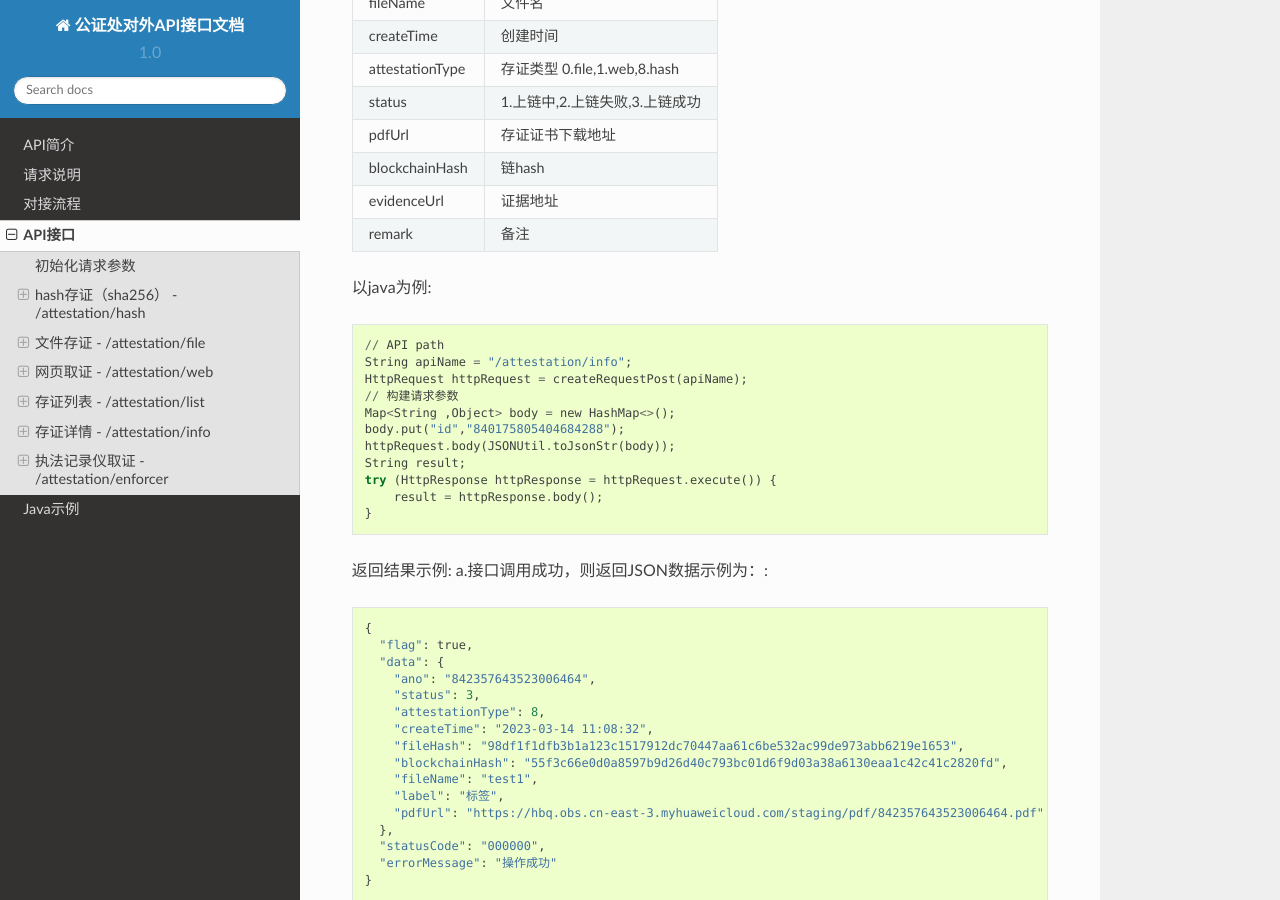
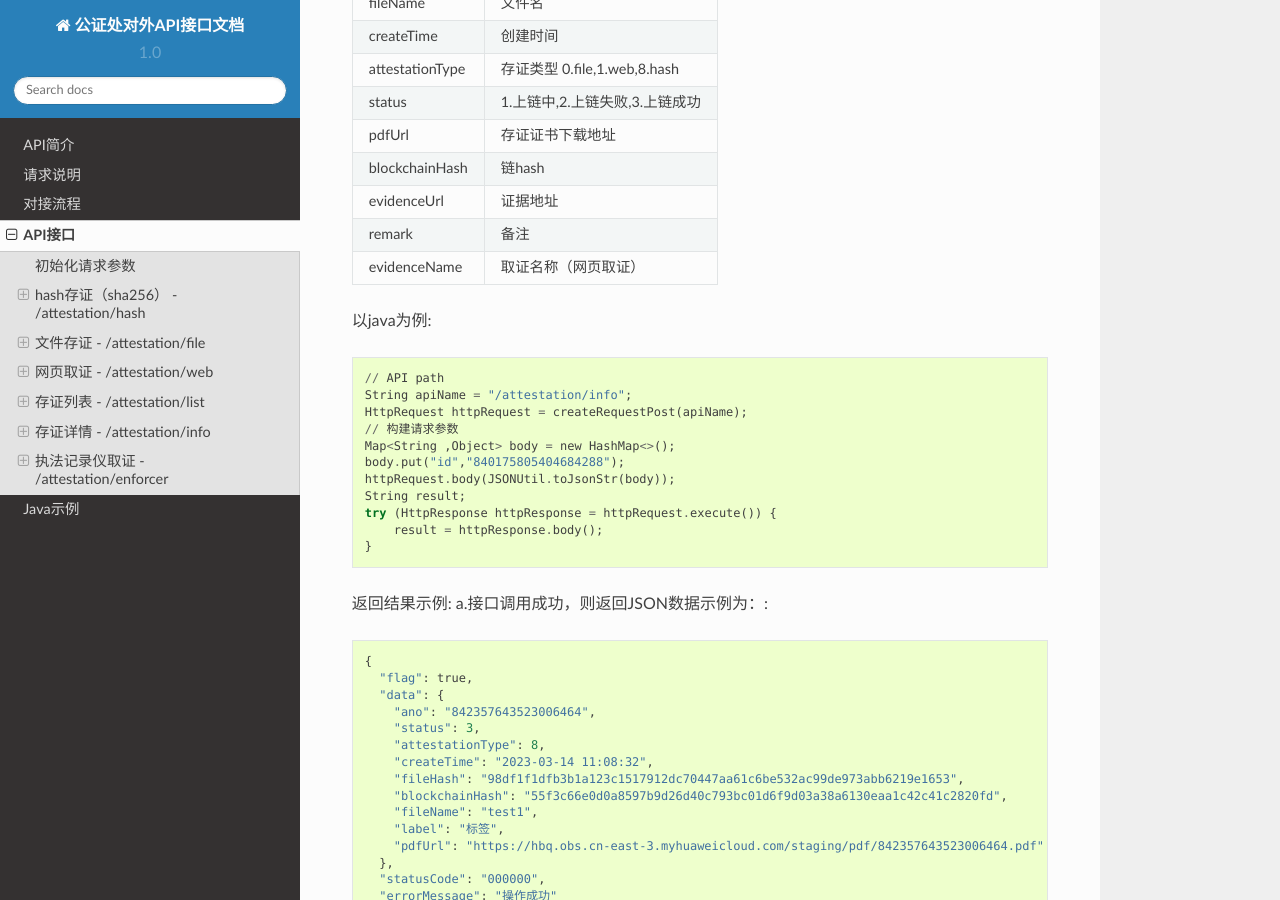
Before and after one commit to kurohayan/gzc-doc, a Sphinx documentation site: the page built from docs/source/api.rst, in a window 1280 px wide and 900 px high, scrolled down 7549 px. Built offline with Sphinx 7.4.7 and the Read the Docs theme 2.0.0, drawn with Linux system fonts in a browser that asks for light colours.

Commit message:
取证名称

```diff
--- a/docs/source/api.rst
+++ b/docs/source/api.rst
@@ -373,6 +373,7 @@ pdfUrl                      存证证书下载地址
 blockchainHash              链hash
 evidenceUrl                 证据地址
 remark                       备注
+evidenceName                    取证名称（网页取证）
 =======================  ================================
 
 
```
